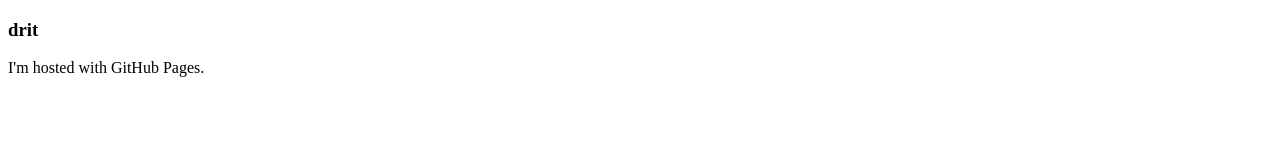
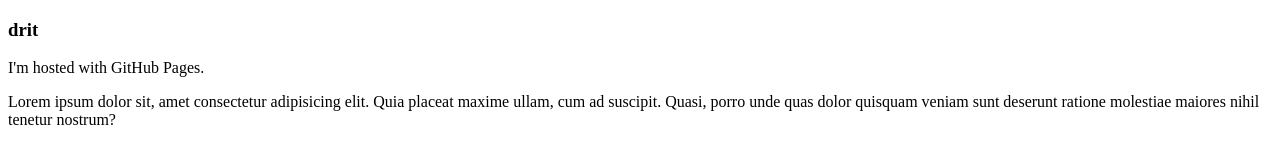
Before and after one commit to sigurd-boop/tested, a plain HTML site: page inddex2.html in a window 1280 px wide. Drawn offline with Linux system fonts and the light colour scheme.

Commit message:
Ostegud2

```diff
--- a/inddex2.html
+++ b/inddex2.html
@@ -9,5 +9,10 @@
   <body>
     <h3>drit</h3>
     <p>I'm hosted with GitHub Pages.</p>
+    <p>
+      Lorem ipsum dolor sit, amet consectetur adipisicing elit. Quia placeat
+      maxime ullam, cum ad suscipit. Quasi, porro unde quas dolor quisquam
+      veniam sunt deserunt ratione molestiae maiores nihil tenetur nostrum?
+    </p>
   </body>
 </html>
```
